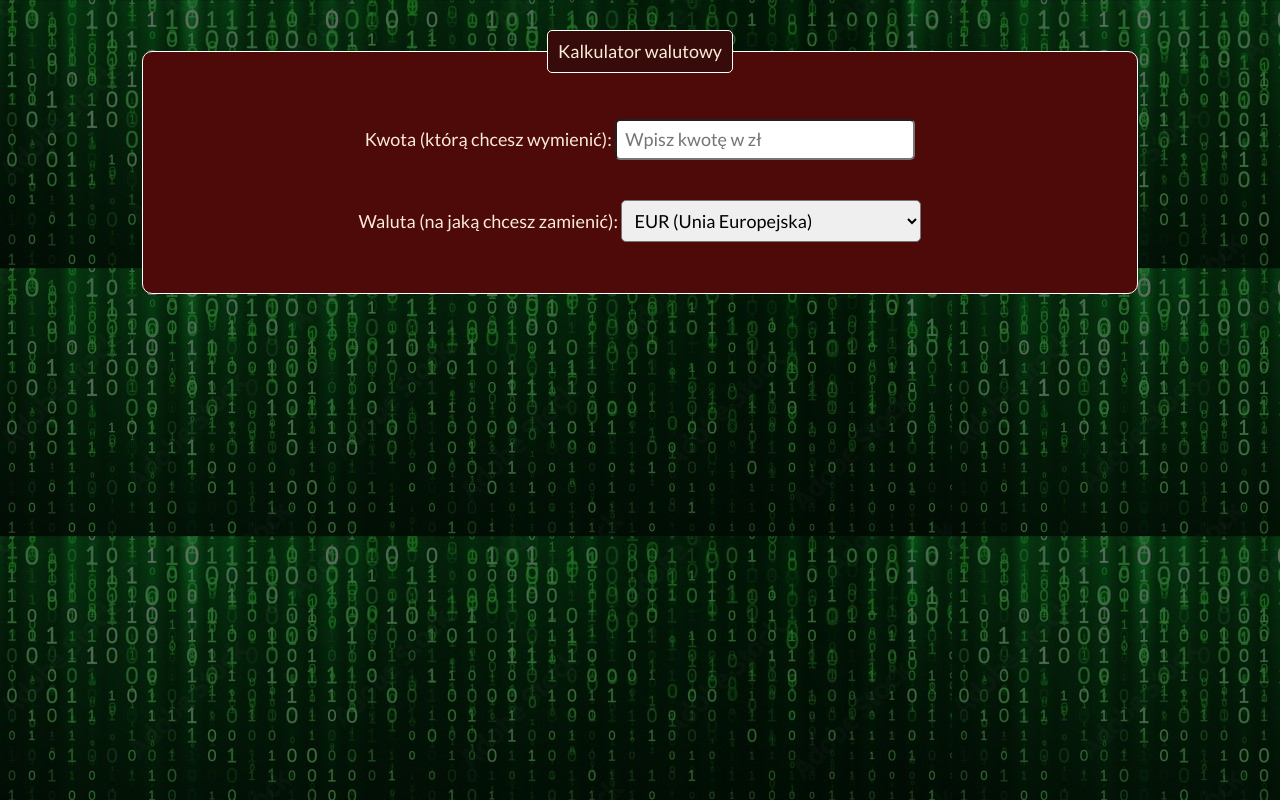
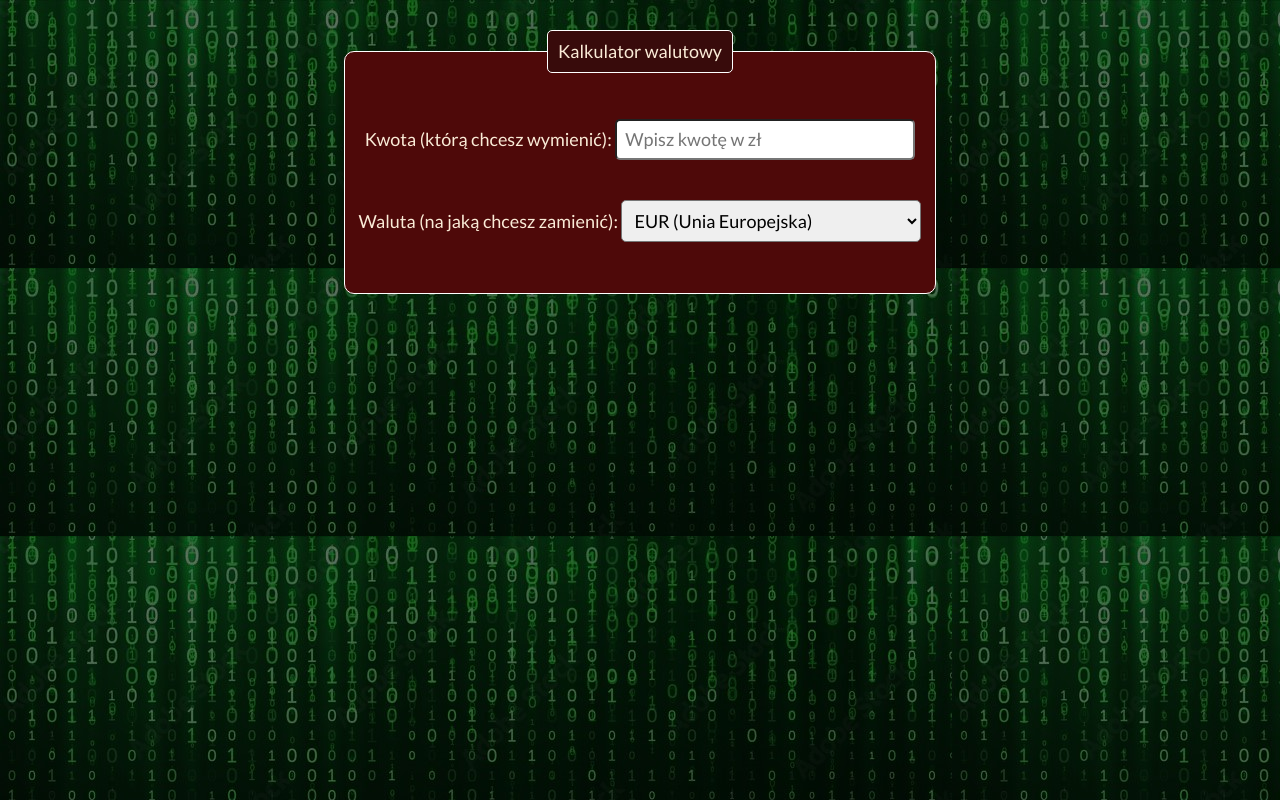
Before and after one commit to L-env/dzial4, a plain HTML site: page index.html in a window 1280 px wide. Drawn offline with nearby package versions, Linux system fonts and the light colour scheme.

Commit message:
changed flex

```diff
--- a/css/container.css
+++ b/css/container.css
@@ -1,6 +1,5 @@
 .container{
     max-width: 1000px;
-    margin: 0px auto;
 }
 
 .container__paragraph{
--- a/css/style.css
+++ b/css/style.css
@@ -13,5 +13,7 @@ html{
     font-size: 18px;
     background-image: url("../images/01.jpg");
     background-repeat: repeat;
-
+    display: flex;
+    justify-content: center;
+    align-items: center;
 }
```
